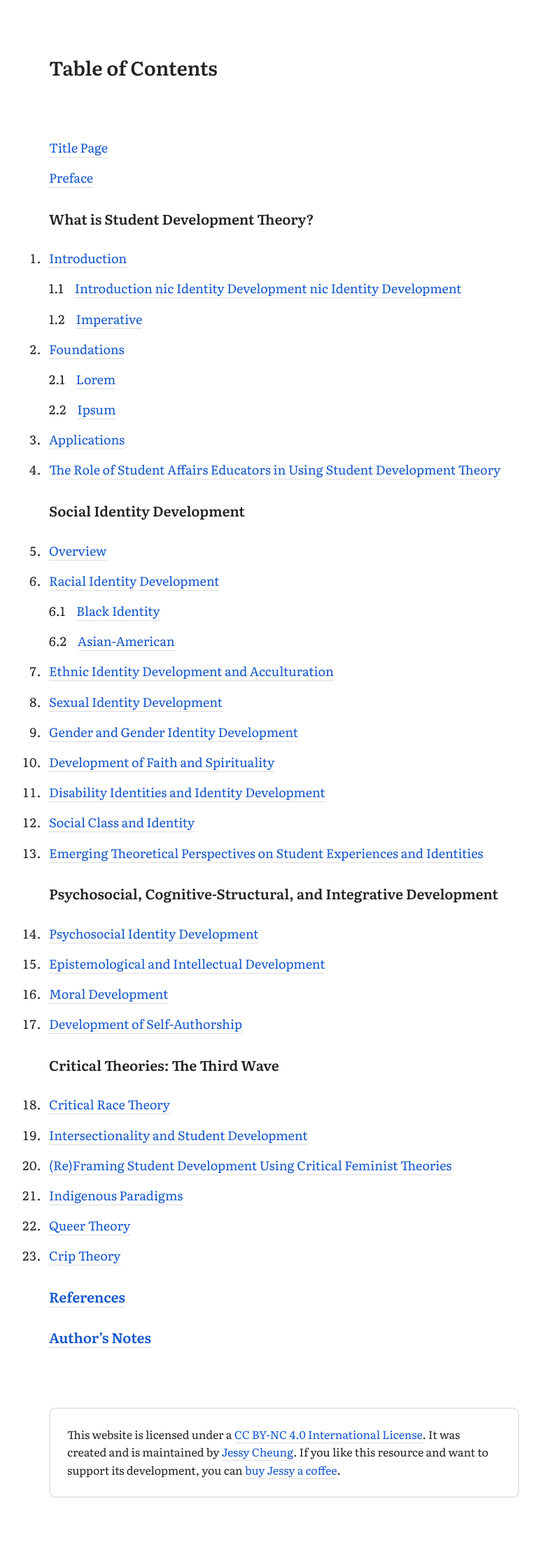
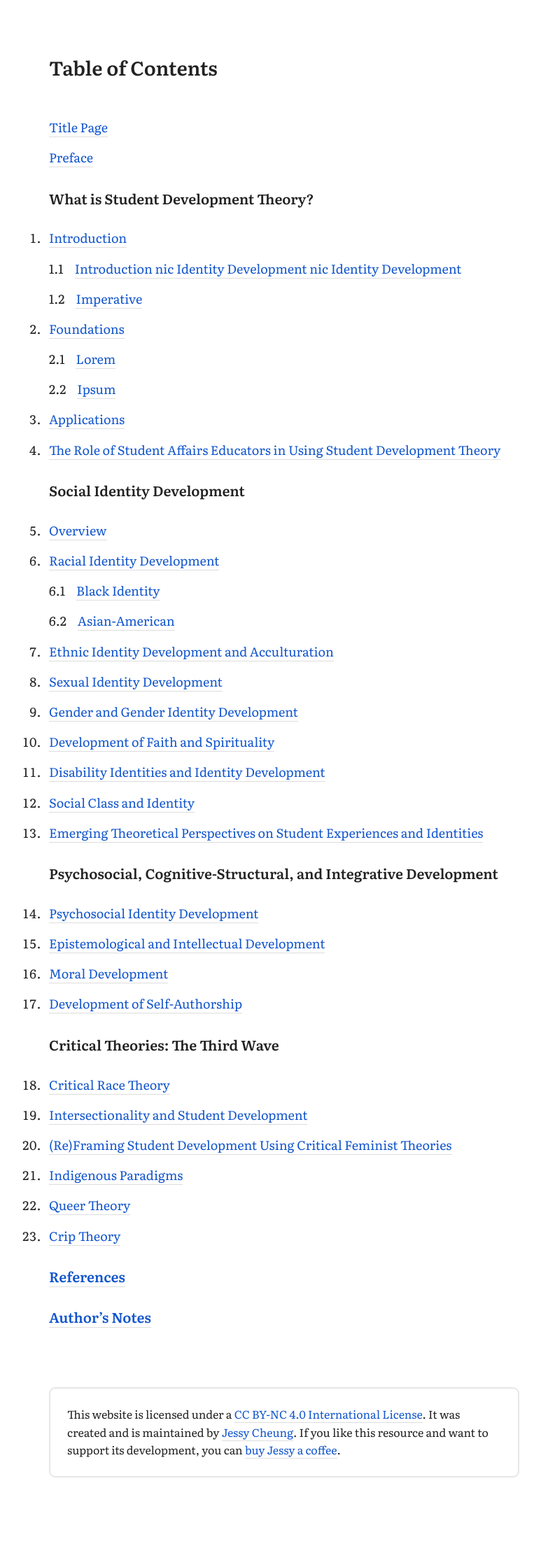
Before and after one commit to jl-c/jl-c.github.io, a Jekyll site: the page sandbox.html, which Jekyll copies as it is, in a window 1280 px wide. Shown: the whole page at 70% size, without its empty margins (234-1007 px from the left). Built offline with Jekyll 4.4.1, drawn with Linux system fonts in a browser that asks for light colours; after the commit the page ends 2197 px from its top, so only the background shows below that.

Commit message:
Update sandbox.html

```diff
--- a/sandbox.html
+++ b/sandbox.html
@@ -20,7 +20,7 @@ display:inline-block;
 font-size:1.75rem;
 font-weight:600;
 line-height:1.8rem;
-margin:1.8rem auto 5.4rem
+margin:1.8rem auto 3.6rem
 }
 
 h2 {
```
